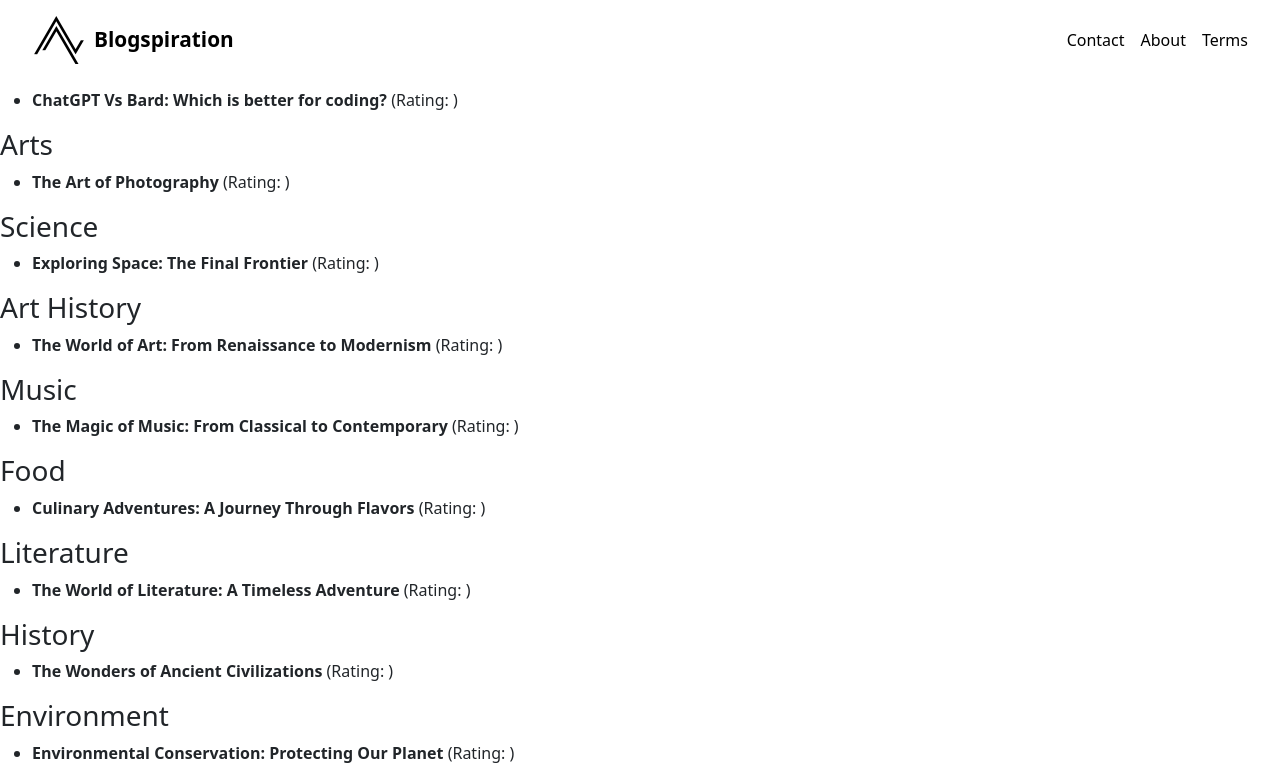
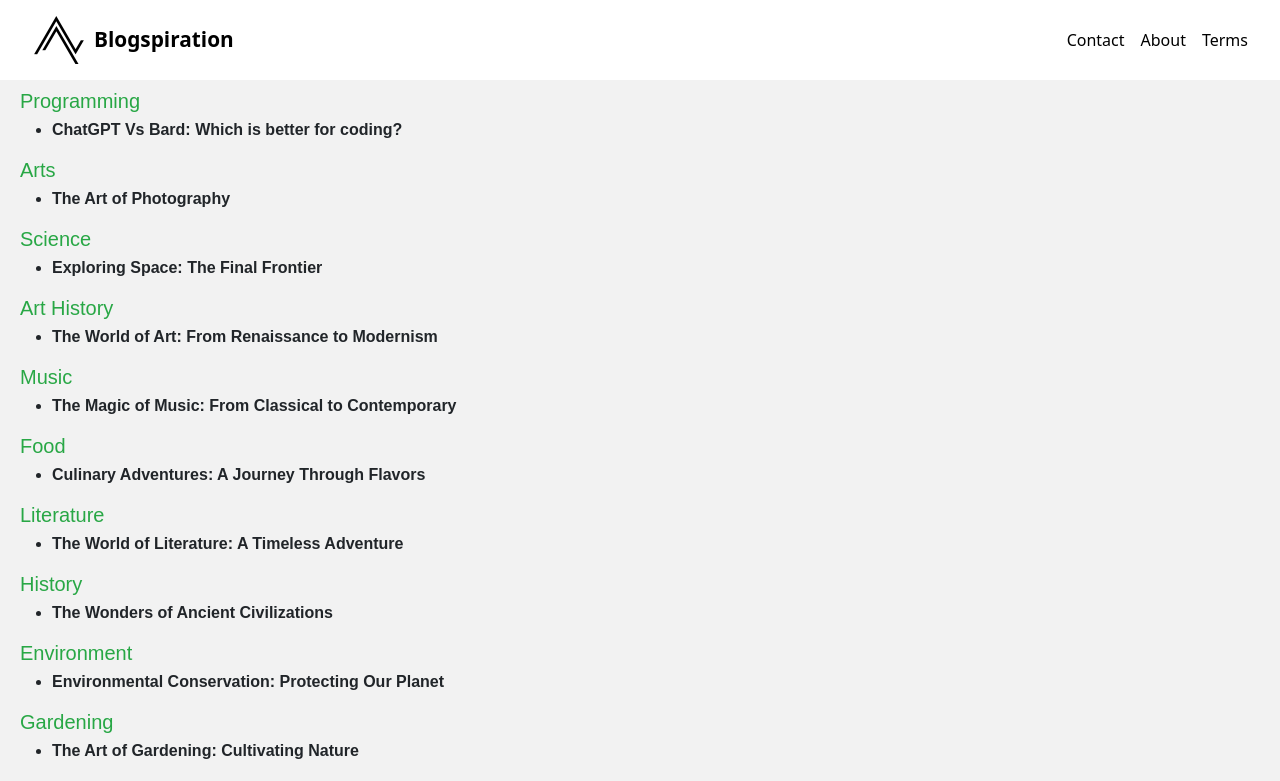
Before and after one commit to the-byte-bandits/tech-blog, a React (Create React App) app: page /topcategory in a window 1280 px wide. Shown: the top 781 px of the page. Built offline with nearby package versions, Linux system fonts and the light colour scheme.

Commit message:
Updated the Classes

```diff
--- /dev/null
+++ b/src/topCategory.css
@@ -0,0 +1,25 @@
+.top-category-container {
+    margin-top: 30px;
+    font-family: Arial;
+    background-color: #f2f2f2;
+    padding: 20px;
+    border-radius: 8px;
+    box-shadow: 0 2px 4px rgba(0, 0, 0, 0.1);
+  }
+
+  .top-category-heading {
+    color: #007bff;
+    font-size: 24px;
+    margin-bottom: 10px;
+  }
+
+  .category-heading {
+    color: #28a745;
+    font-size: 20px;
+    margin-bottom: 5px;
+  }
+
+  .blog-item {
+    font-size: 16px;
+    margin-bottom: 5px;
+  }
--- a/src/topCategory.js
+++ b/src/topCategory.js
@@ -1,21 +1,21 @@
+import React from 'react';
+import './topCategory.css';
 
-import React from 'react';
-
-export default function topCategory({ top3BlogsPerCategoryByRating }) {
+export default function TopCategory({ top3BlogsPerCategoryByRating }) {
   if (!top3BlogsPerCategoryByRating) {
     return <div>No data available.</div>;
   }
 
   return (
-    <div>
-      <h2>Top Blogs by Category</h2>
+    <div className="top-category-container">
+      <h2 className="top-category-heading">Top Blogs by Category</h2>
       {Object.entries(top3BlogsPerCategoryByRating).map(([category, blogs]) => (
         <div key={category}>
-          <h3>{category}</h3>
+          <h3 className="category-heading">{category}</h3>
           <ul>
             {blogs.map((blog, index) => (
-              <li key={index}>
-                <strong>{blog.title}</strong> (Rating: {blog.rating})
+              <li key={index} className="blog-item">
+                <strong>{blog.title}</strong>
               </li>
             ))}
           </ul>
```
